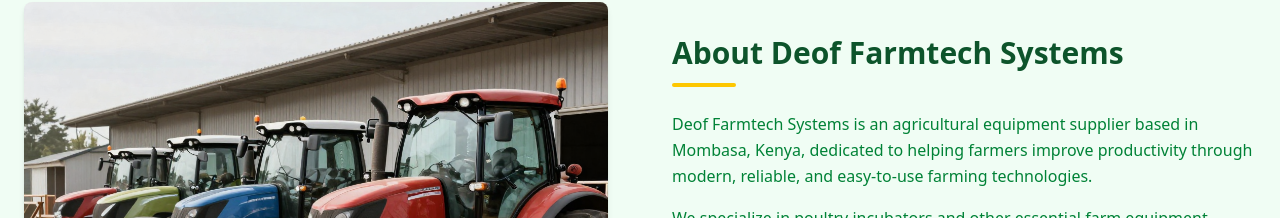
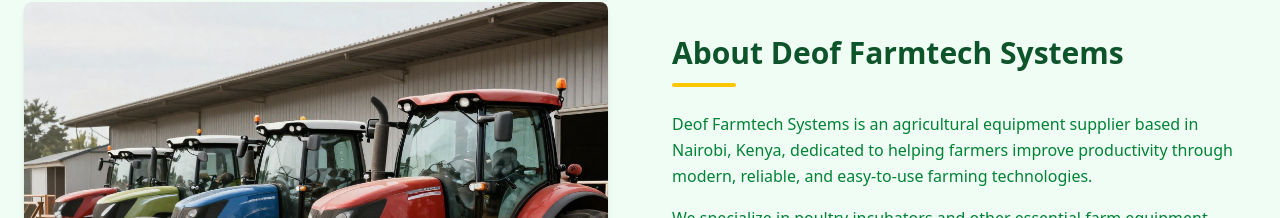
Before and after one commit to Denzel-254/Deof-Farmtech-Systems, a React (Vite) app: page / in a window 1280 px wide. Shown: the part 734-952 px from the top of the page. Built offline with nearby package versions, Linux system fonts and the light colour scheme.

Commit message:
Fixed typo

```diff
--- a/src/components/sections/About.jsx
+++ b/src/components/sections/About.jsx
@@ -37,7 +37,7 @@
 
             <p className="mt-6 text-green-700 leading-relaxed">
               Deof Farmtech Systems is an agricultural equipment supplier based
-              in Mombasa, Kenya, dedicated to helping farmers improve
+              in Nairobi, Kenya, dedicated to helping farmers improve
               productivity through modern, reliable, and easy-to-use farming
               technologies.
             </p>
```
